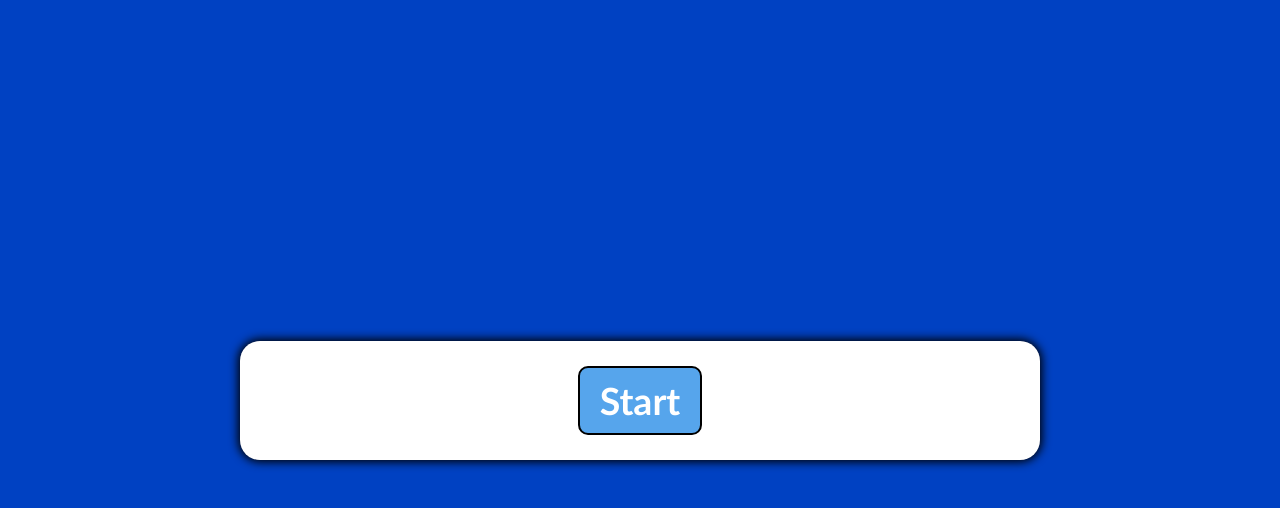
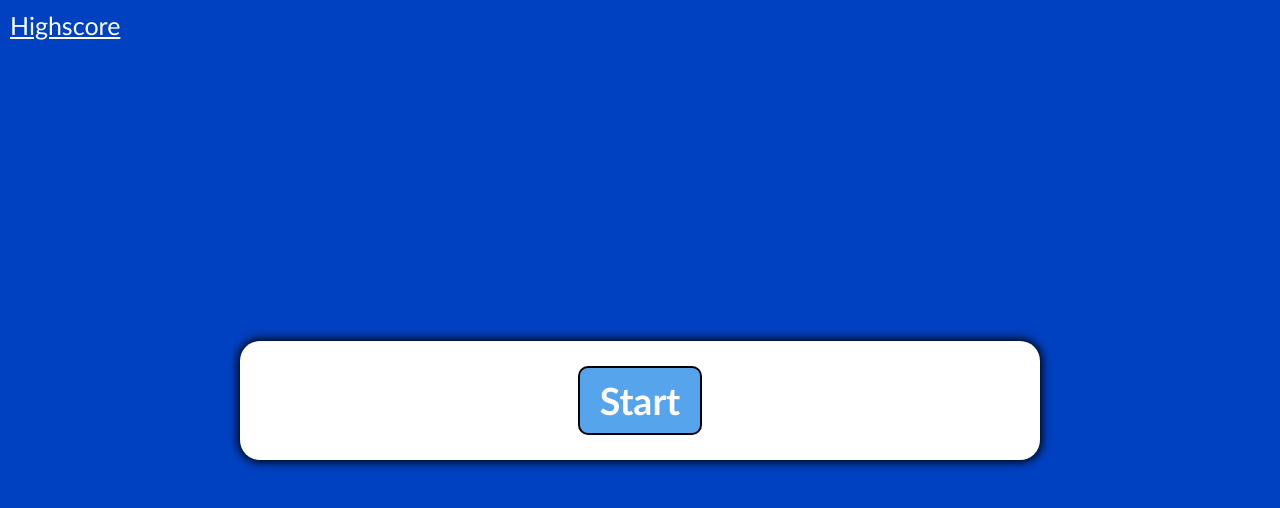
Before and after one commit to alxsaunders/webapi-code-quiz, a plain HTML site: page index.html in a window 1280 px wide. Drawn offline with Linux system fonts and the light colour scheme.

Commit message:
add highscore

```diff
--- a/index.html
+++ b/index.html
@@ -8,8 +8,12 @@
     <title>Quiz App</title>
 </head>
 <body>
+    <header>
+        <div id="highscore" class="hide1"> <a href="#highscore">Highscore</a></div>
+    </header>
+    <main>
     <div class="container">
-        <div id="question-container" class="hide">
+        <div id="question-container" class="hide2">
             <div id="question">Question</div>
             <div id="answer-buttons" class="btn-grid">
             <button class="btn">Answer 1</button>
@@ -27,7 +31,7 @@
 
         </div>
        </div>
-
+    </main>
 </body>
 <script src="./script.js"></script>
 </html>
--- a/script.js
+++ b/script.js
@@ -0,0 +1,13 @@
+var startbutton = document.getElementById('start-btn')
+
+function startQuiz() {
+
+}
+
+function selectAnswer() {
+
+}
+
+function timer() {
+
+}
--- a/style.css
+++ b/style.css
@@ -3,8 +3,23 @@
     font-family: Gill Sans, sans-serif;
     font-size: 25px;
 }
+header {
+    position: absolute;
+    align-items: flex-start;
+    padding: 10px;
+
+}
+header a {
+    color: white;
+}
 
 body {
+    padding: 0;
+    margin: 0;
+    background-color: #0041C2;
+}
+
+main {
     padding: 0;
     margin: 0;
     display: flex;
@@ -12,7 +27,7 @@ body {
     height: 100vh;
     justify-content: center;
     align-items: center;
-    background-color: #0041C2;
+
 }
 
 .container {
@@ -55,6 +70,7 @@ body {
     justify-content: center;
 }
 
-.hide {
+
+.hide2 {
     display: none;
 }
```
